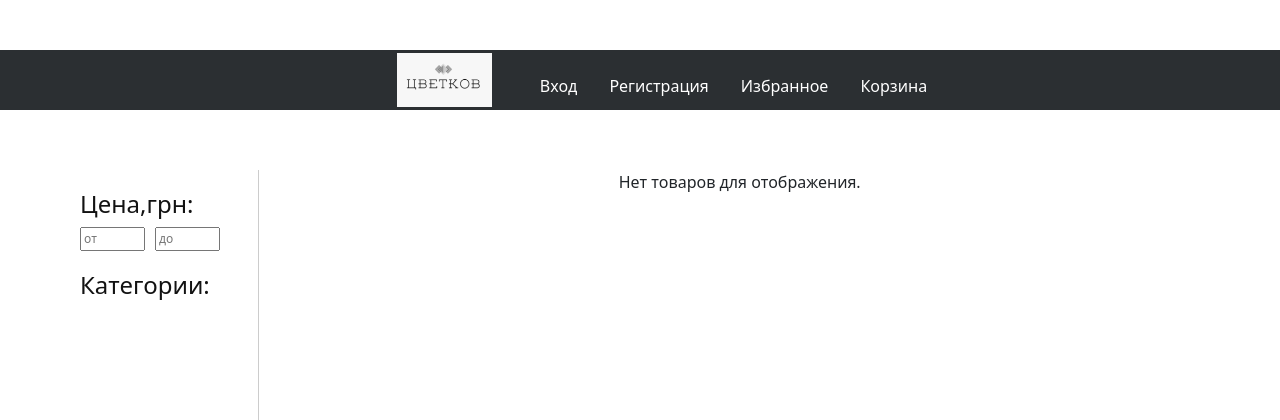
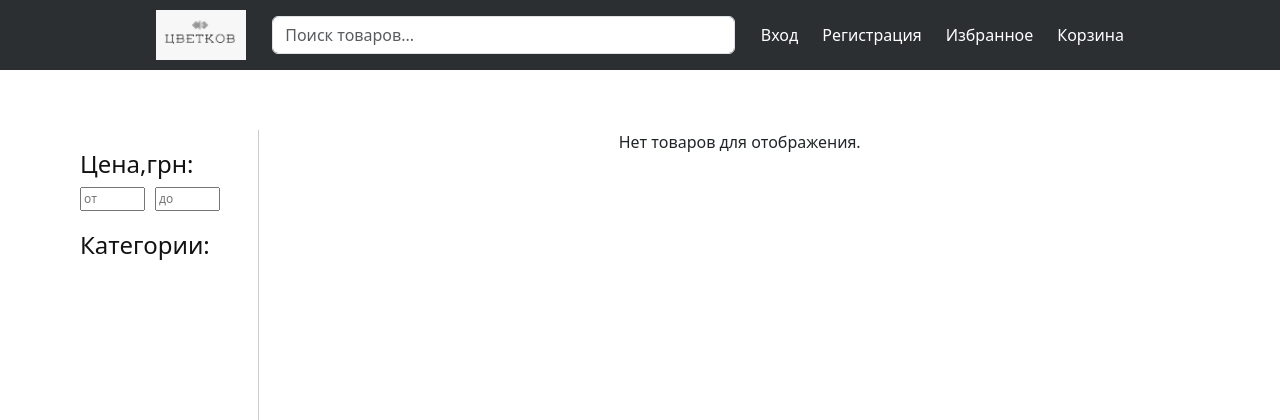
Before and after one commit to 55Alexandr55/Tsvetkov_Shop, a Django app: page / in a window 1280 px wide. Shown: the top 420 px of the page. Run offline with Django 5.2, Linux system fonts and the light colour scheme; data that the repository does not hold is empty; some libraries are stand-ins or nearby versions.

Commit message:
Добавил поиск и переделал панель навигании, адаптивная под масштаб в2

```diff
--- a/diplom/settings.py
+++ b/diplom/settings.py
@@ -66,7 +66,7 @@ ROOT_URLCONF = 'diplom.urls'
 TEMPLATES = [
     {
         'BACKEND': 'django.template.backends.django.DjangoTemplates',
-        'DIRS': [],
+        'DIRS': [BASE_DIR / "templates"],
         'APP_DIRS': True,
         'OPTIONS': {
             'context_processors': [
--- a/main/static/css/main.css
+++ b/main/static/css/main.css
@@ -53,19 +53,27 @@ header {
     margin-bottom: 40px;
     background: #2b2f32;
 }
+
+
 .header-container {
-    margin-top: 50px;
-    height: 60px;
+    display: flex;
+    flex-wrap: wrap;
+    align-items: center;
+    justify-content: space-between;
+    padding: 10px 20px;
+    gap: 10px;
+    max-width: 1000px;
+    margin: 0 auto;
+    width: 100%;
 }
 
 
+
 .site-logo {
-    width: 95px;
-    height: 54px;
-    margin-left: 60px;
-    margin-top: 3px;
+    width: auto;
+    height: 50px;
+    max-height: 100%;
 }
-
 
 
 
@@ -76,6 +84,39 @@ header {
     padding: 0px 20px;
     color: #121212;
 }
+
+
+/* СТИЛИ Для поиска--------------------------------------------------------------------------------------------------*/
+
+.search {
+    flex-grow: 1;
+    min-width: 200px;
+    max-width: 500px;
+}
+.search input {
+    width: 100%;
+}
+
+
+.autocomplete-results {
+    position: absolute;
+    top: 100%;
+    left: 0;
+    right: 0;
+    background: white;
+    z-index: 10;
+    border: 1px solid #ccc;
+}
+.autocomplete-results div {
+    padding: 8px;
+    cursor: pointer;
+}
+.autocomplete-results div:hover {
+    background-color: #f0f0f0;
+}
+
+
+
 
 
 
--- a/main/templates/main/base.html
+++ b/main/templates/main/base.html
@@ -19,46 +19,57 @@
 </head>
 <body>
     <header class="header sticky-top">
-        <div class="header-container d-flex justify-content-center">
-            <div class="header-logo ">
+    <div class="header-container d-flex align-items-center justify-content-between flex-wrap px-3">
+
+        <!-- Логотип -->
+        <div class="logo">
             <a href="/"><img src="{% static 'images/logosite.png' %}" alt="Логотип" class="site-logo"></a>
-                <!-- <img src="{% static 'images/logosite.png' %}" alt="Логотип" class="site-logo">
--->
         </div>
-            <navbar class="header-nav pt-4 ">
-                <ul class="header-list d-flex">
+
+        <!-- Поиск -->
+        <div class="search flex-grow-1 mx-3" style="max-width: 500px;">
+            <form action="/search/" method="get" x-data="autocomplete()" class="position-relative">
+                <input
+                    type="text"
+                    class="form-control"
+                    placeholder="Поиск товаров..."
+                    name="q"
+                    x-model="query"
+                    @input.debounce.300ms="fetchSuggestions"
+                    @focus="show = true"
+                    @click.away="show = false"
+                >
+
+                <ul class="list-group position-absolute w-100 z-3 mt-1"
+                     x-show="show && results.length"
+                     style="max-height: 200px; overflow-y: auto;">
+                    <template x-for="item in results" :key="item.id">
+                        <li
+                            class="list-group-item list-group-item-action"
+                            x-text="item.name"
+                            @click.prevent="selectItem(item)"
+                        ></li>
+                    </template>
+                </ul>
+            </form>
+        </div>
+
+        <!-- Навигация -->
+        <navbar class="header-nav">
+            <ul class="header-list d-flex flex-wrap gap-4 m-0 p-0">
                 {% if user.is_authenticated %}
-                        <li>
-                             <a href="/users/profile" class="nav-a1 m-3">Профиль</a>
-                        </li>
-                        <li>
-                             <a href="#" class="nav-a3 m-3"> Избранное</a>
-                        </li>
-                         <li>
-                             <a href="/cart/" class="nav-a2 m-3"> Корзина</a>
-                        </li>
-
+                    <li><a href="/users/profile" class="nav-a1">Профиль</a></li>
+                    <li><a href="#" class="nav-a3">Избранное</a></li>
+                    <li><a href="/cart/" class="nav-a2">Корзина</a></li>
                 {% else %}
-                         <li>
-                             <a href="/users/login/" class="nav-a1 m-3 "> Вход</a>
-                         </li>
-                        <li>
-                            <a href="/users/register/" class="nav-a4 m-3"> Регистрация</a>
-                        </li>
-                        <li>
-                            <a href="#" class="nav-a3 m-3"> Избранное</a>
-                        </li>
-                        <li>
-                            <a href="/cart/" class="nav-a2 m-3"> Корзина</a>
-                        </li>
+                    <li><a href="/users/login/" class="nav-a1">Вход</a></li>
+                    <li><a href="/users/register/" class="nav-a4">Регистрация</a></li>
+                    <li><a href="#" class="nav-a3">Избранное</a></li>
+                    <li><a href="/cart/" class="nav-a2">Корзина</a></li>
                 {% endif %}
             </ul>
-
         </navbar>
-
-
     </div>
-
 </header>
 
 
@@ -68,6 +79,8 @@
 
     {% comment %} js for boorstrap {% endcomment %}
     <script src="{% static 'bootstrap/js/bootstrap.bundle.min.js' %}"></script>
+    <script src="https://unpkg.com/alpinejs" defer></script>
+
 
     <script>
         {% comment %} скрипт для фильтрации {% endcomment %}
@@ -92,6 +105,42 @@
                 form.submit();
             }, 1000);
         }
+
+
+
+
+        <!-- Автопродолжение ввода пользователя для поиска -->
+function autocomplete() {
+    return {
+        query: '',
+        results: [],
+        show: false,
+
+        fetchSuggestions() {
+            if (this.query.length < 2) {
+                this.results = [];
+                return;
+            }
+
+            fetch(`/autocomplete/?q=${encodeURIComponent(this.query)}`, {
+                headers: { 'x-requested-with': 'XMLHttpRequest' }
+            })
+            .then(res => res.json())
+            .then(data => {
+                this.results = data.results;
+            });
+        },
+
+        selectItem(item) {
+            this.query = item.name;
+            this.show = false;
+            setTimeout(() => {
+                document.querySelector('form').submit();
+            }, 100);
+        }
+    }
+}
 </script>
+
 </body>
 </html>
--- a/main/urls.py
+++ b/main/urls.py
@@ -1,5 +1,6 @@
 from django.urls import path
-from .views import CatalogView, ItemDetailView
+from .views import CatalogView, ItemDetailView, item_search, item_autocomplete
+
 from . import views
 
 app_name = 'main'
@@ -7,6 +8,7 @@ app_name = 'main'
 urlpatterns = [
     path('', CatalogView.as_view(), name='catalog'),
     path('item/<slug:slug>/', ItemDetailView.as_view(), name='item_detail'),
-
+    path('search/', item_search, name='item_search'),
+    path('autocomplete/', item_autocomplete, name='item_autocomplete'),
 
 ]
--- a/main/views.py
+++ b/main/views.py
@@ -1,6 +1,8 @@
 from django.views.generic import ListView, DetailView
 from .models import Item, Category
 from django.db.models import Q
+from django.shortcuts import render
+from django.http import JsonResponse
 
 
 class CatalogView(ListView):
@@ -59,3 +61,22 @@ class ItemDetailView(DetailView):
         context = super().get_context_data(**kwargs)
         item = self.object
         return context
+
+
+
+def item_search(request):
+    query = request.GET.get('q', '')
+    items = Item.objects.filter(name__icontains=query) if query else []
+    return render(request, 'main/product/search_results.html', {  "Путь от Темплейтс надо указывать"
+        'products': items,
+        'query': query
+    })
+
+def item_autocomplete(request):
+    query = request.GET.get('q', '')
+    if query:
+        items = Item.objects.filter(name__icontains=query)[:10]
+        data = list(items.values('id', 'name'))
+    else:
+        data = []
+    return JsonResponse({'results': data})
```
Also changed, not shown: main/templates/main/product/search_results.html (+33 -9 lines), main/models.py (line endings or trailing spaces). Lines whose indentation alone changed are shown as unchanged.
